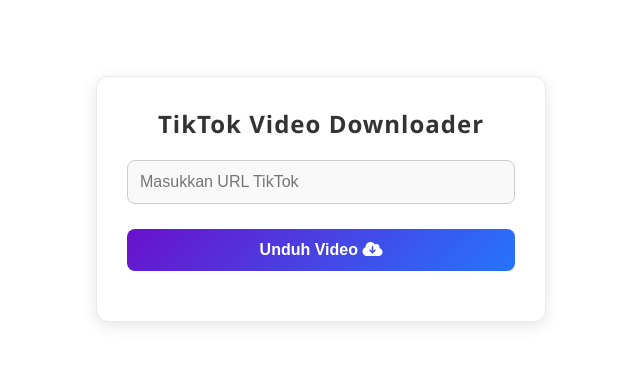
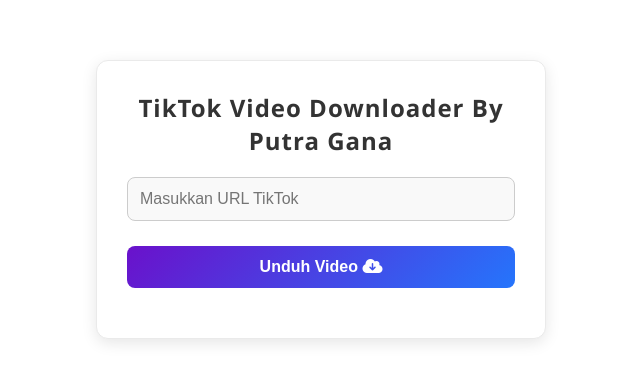
Before and after one commit to Putra769/Hejejejejejej, a plain HTML site: page index.html in a window 1280 px wide. Shown: the part 201-582 px from the top of the page, without its empty margins (319-959 px from the left). Drawn offline with nearby package versions, Linux system fonts and the light colour scheme.

Commit message:
index.html

```diff
--- a/index.html
+++ b/index.html
@@ -3,7 +3,7 @@
 <head>
     <meta charset="UTF-8">
     <meta name="viewport" content="width=device-width, initial-scale=1.0">
-    <title>TikTok Video Downloader</title>
+    <title>TikTok Video Downloader By Putra Gana</title>
     <link rel="stylesheet" href="https://cdnjs.cloudflare.com/ajax/libs/font-awesome/6.5.1/css/all.min.css">
     <script src="https://cdn.jsdelivr.net/npm/axios/dist/axios.min.js"></script>
     <style>
@@ -188,7 +188,7 @@
 </head>
 <body>
     <div class="container">
-        <h1>TikTok Video Downloader</h1>
+        <h1>TikTok Video Downloader By Putra Gana</h1>
         <div id="inputSection">
             <input type="text" id="videoUrl" placeholder="Masukkan URL TikTok">
             <button onclick="downloadVideo()"> Unduh Video <i class="fas fa-cloud-download-alt"></i></button>
```
